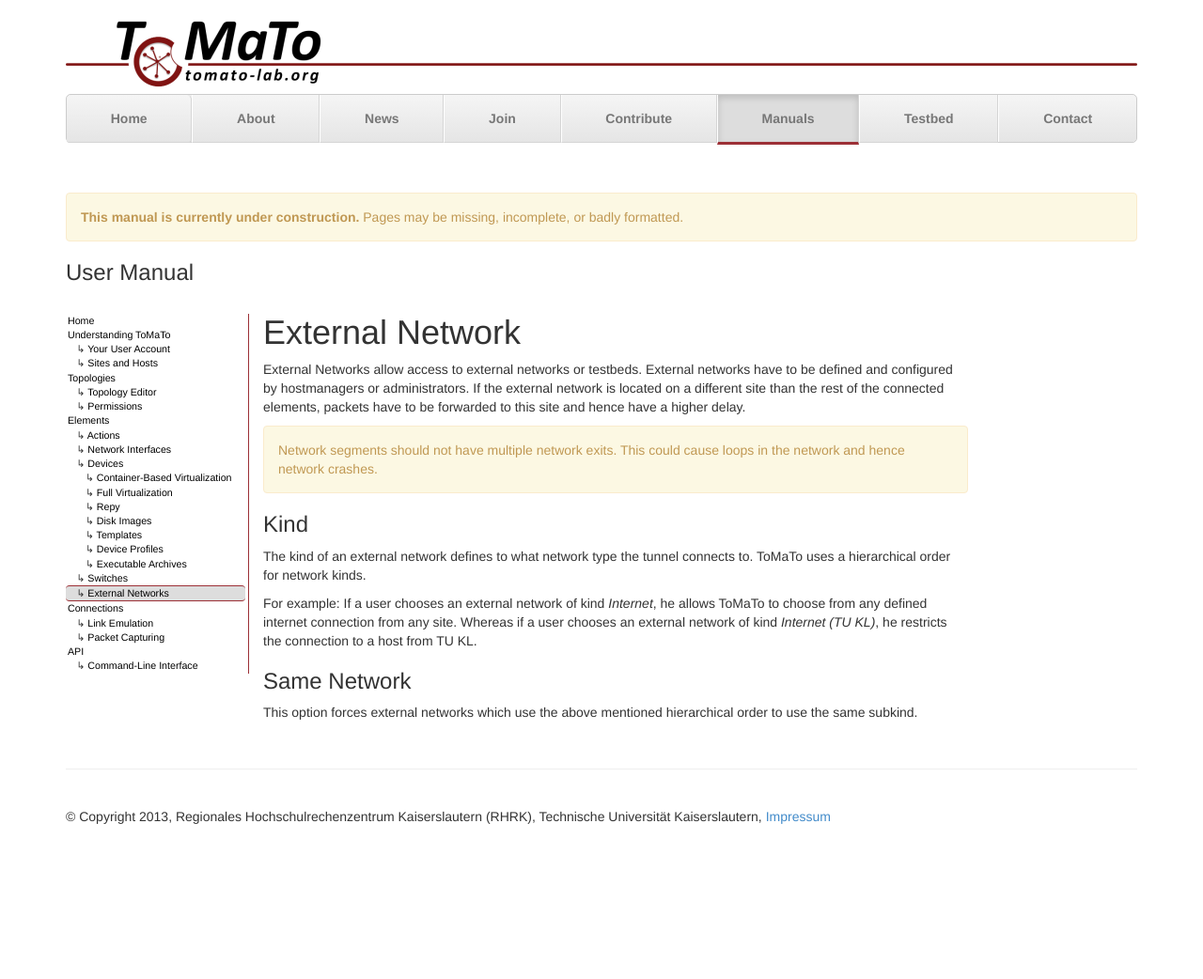
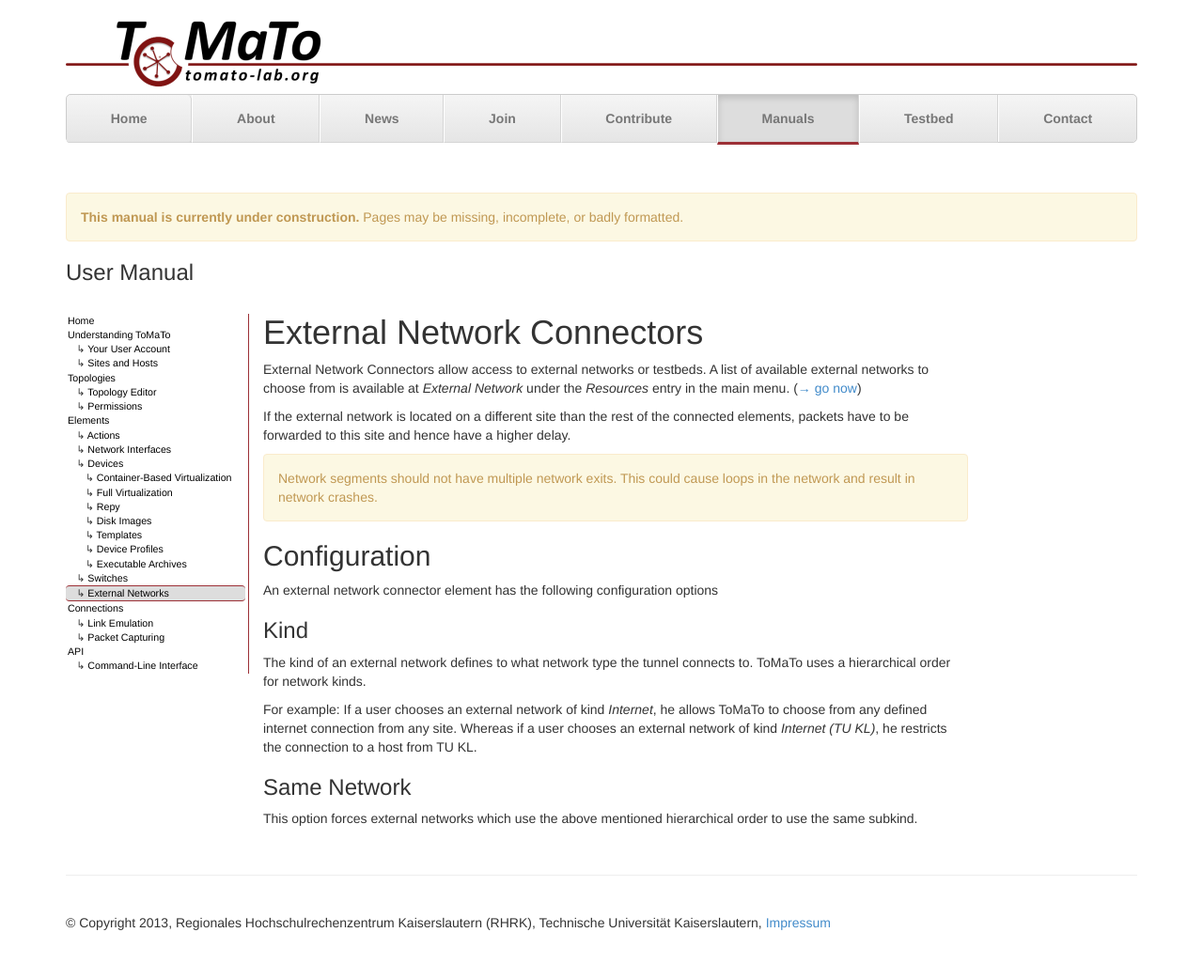
Before and after one commit to GLab/glab.github.io, a Jekyll site: the page built from manuals/user/element/external_network.md, in a window 1280 px wide. Shown: the whole page at 94% size. Built offline with Jekyll 4.4.1, drawn with Linux system fonts in a browser that asks for light colours; before the commit the page ends 929 px from its top, so only the background shows below that.

Commit message:
fixed some user manual pages

```diff
--- a/manuals/user/element/external_network.md
+++ b/manuals/user/element/external_network.md
@@ -6,15 +6,20 @@ manpage: element/external_network
 category: manuals
 ---
 
-# External Network
+# External Network Connectors
 
-External Networks allow access to external networks or testbeds.
-External networks have to be defined and configured by hostmanagers or administrators.
+External Network Connectors allow access to external networks or testbeds.
+A list of available external networks to choose from is available at _External Network_ under the _Resources_ entry in the main menu. ([→ go now](https://master.tomato-lab.org/external_network/))
+
 If the external network is located on a different site than the rest of the connected elements,
 packets have to be forwarded to this site and hence have a higher delay.
 
 {:.alert .alert-warning}
-Network segments should not have multiple network exits. This could cause loops in the network and hence network crashes.
+Network segments should not have multiple network exits. This could cause loops in the network and result in network crashes.
+
+## Configuration
+
+An external network connector element has the following configuration options
 
 ### Kind
 
```
Also changed, not shown: manuals/user/element/switch.md (+1 -1 lines), manuals/user/element/template.md (+1 -1 lines).
